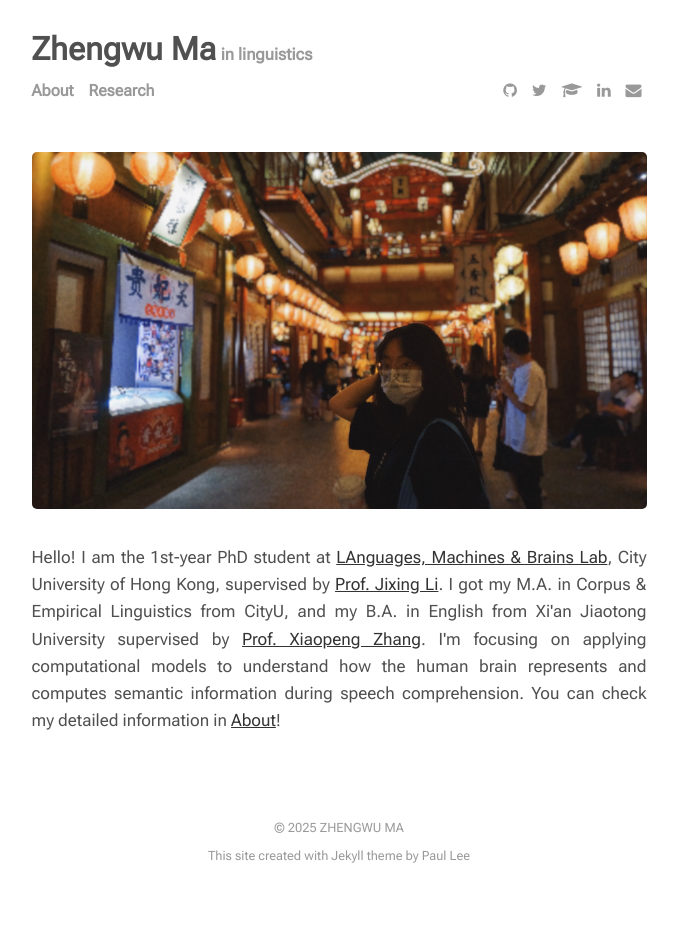
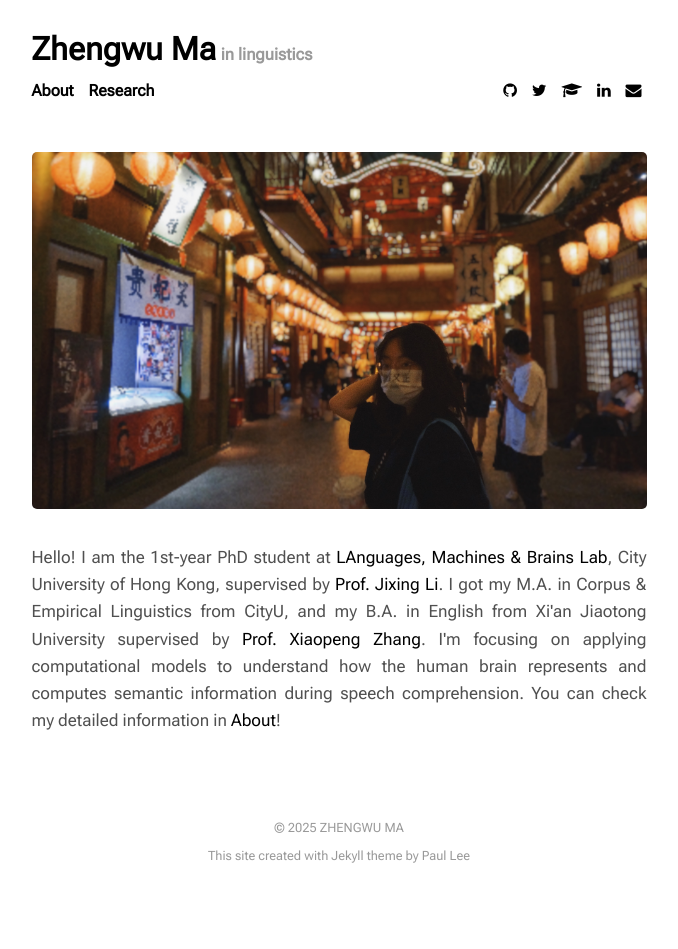
Before and after one commit to zhengwuma/zhengwuma.github.io, a Jekyll site: the page built from index.html, in a window 1280 px wide. Shown: the whole page, without its empty margins (301-979 px from the left). Built offline with Jekyll 4.4.1, drawn with Linux system fonts in a browser that asks for light colours; the list of posts is cut into pages by our own code.

Commit message:
Update main.scss

```diff
--- a/assets/css/main.scss
+++ b/assets/css/main.scss
@@ -28,13 +28,13 @@ $rss-color:            #ff6600;
 $graduation-cap-color: #4285F4;
 
 a {
-  text-decoration: none;
-  color: $link-color;
+  text-decoration: none !important;
+  color: $link-color !important;
   transition: color 0.2s ease, text-decoration 0.2s ease;
   &:hover,
-  &:focus {color: darken($link-color, 20%);}
-  &:visited {color: lighten($link-color, 20%);}
-  &:active {color: $link-color;text-decoration: none;}
+  &:focus {color: darken($link-color, 20%) !important;}
+  &:visited {color: lighten($link-color, 20%) !important;}
+  &:active {color: $link-color !important;text-decoration: none !important;}
 }
 
 @import "-sections-dir";
```
